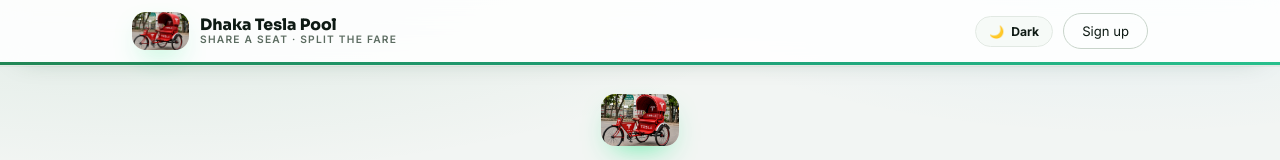
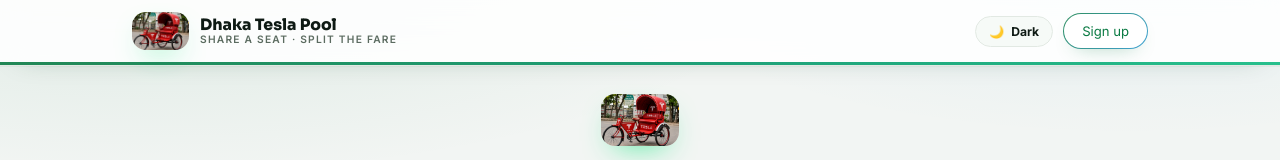
Before and after one commit to Yarafat2001/dhaka-tesla-pool, a Next.js app in the folder frontend/: page /login in a window 1280 px wide. Shown: the top 160 px of the page. Built offline with nearby package versions, Linux system fonts and the light colour scheme; no server answers.

Commit message:
fix(ui): restyle navbar Sign up button in light mode

```diff
--- a/frontend/app/globals.css
+++ b/frontend/app/globals.css
@@ -107,6 +107,8 @@ button.danger{background:linear-gradient(135deg,#fb7185,#f43f5e);color:#fff}
 .btn-primary:hover{transform:translateY(-2px)}
 .btn-primary.sm,.btn-ghost.sm{margin-top:0;width:auto;padding:9px 18px;font-size:.82rem;border-radius:999px}
 .btn-ghost{display:inline-flex;align-items:center;justify-content:center;gap:8px;text-decoration:none;border:1px solid var(--bstrong);color:var(--text);background:rgba(255,255,255,.04)}
+:root:not([data-theme='dark']) .btn-ghost{background:linear-gradient(var(--surface),var(--surface)) padding-box,linear-gradient(135deg,rgba(10,122,67,.85),rgba(2,132,199,.75)) border-box;border:1.5px solid transparent;color:var(--brand);box-shadow:0 8px 20px -12px rgba(10,122,67,.45);transition:.18s}
+:root:not([data-theme='dark']) .btn-ghost:hover{background:var(--grad) padding-box,linear-gradient(135deg,#0a7a43,#0284c7) border-box;color:#06130c;transform:translateY(-2px);box-shadow:0 14px 30px -14px rgba(10,122,67,.7)}
 .hero-stats{display:flex;gap:26px;margin-top:30px;flex-wrap:wrap}
 .hstat b{font-family:'Sora';font-size:1.35rem;display:block}
 .hstat span{color:var(--muted);font-size:.76rem;font-weight:600;letter-spacing:.06em;text-transform:uppercase}
```
